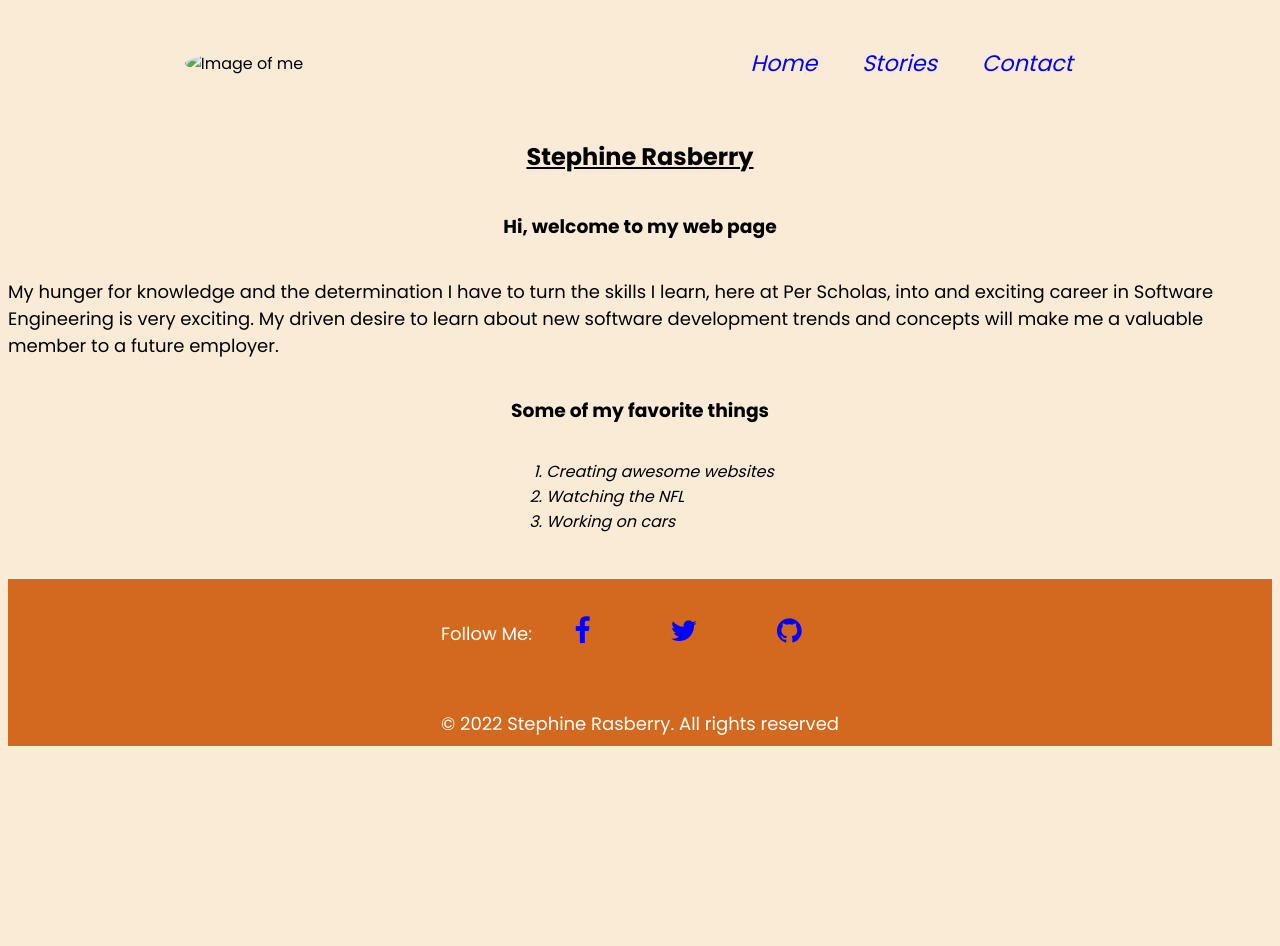
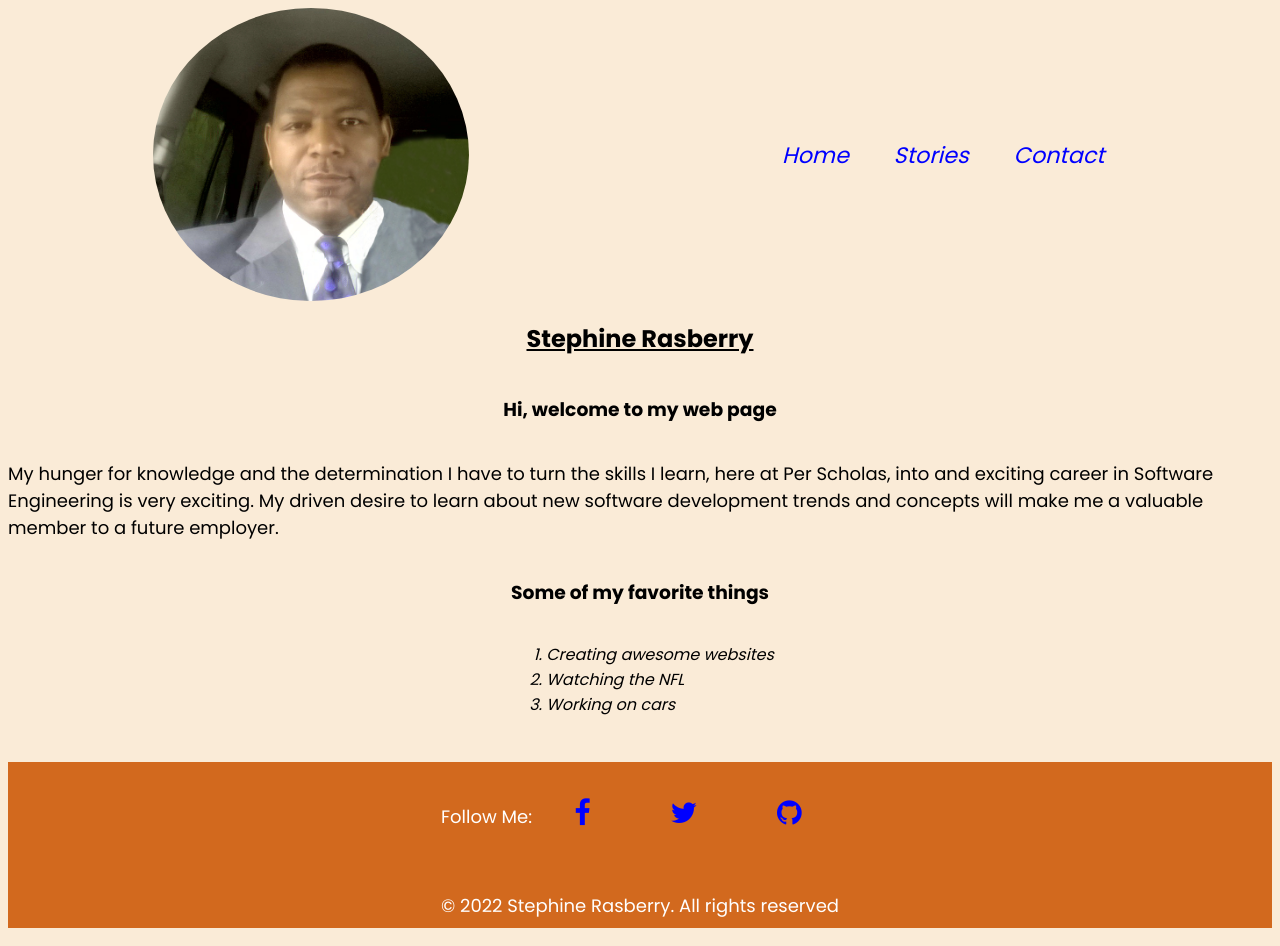
Before and after one commit to Razz67/Razz67.github.io, a plain HTML site: page index.html in a window 1280 px wide. Before the commit the page ends 800 px from the top, so only its background shows below. Drawn offline with Linux system fonts and the light colour scheme.

Commit message:
Update index.html

```diff
--- a/index.html
+++ b/index.html
@@ -10,7 +10,7 @@
 	<body>
 		<div class="container">
             <header>
-                <img src="images/Selfie3.png" alt="Image of me" />
+                <img src="Selfie3.png" alt="Image of me" />
                 <nav class="nav-bar">
                     <ul>
                         <li><a href="#">Home</a></li>
```
